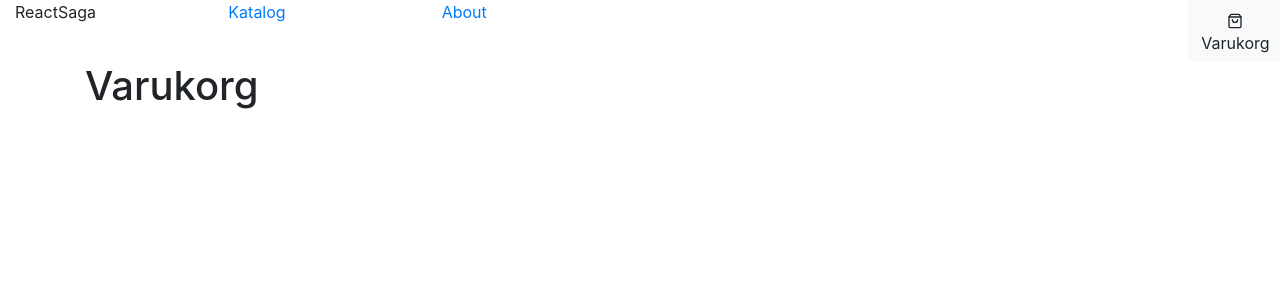
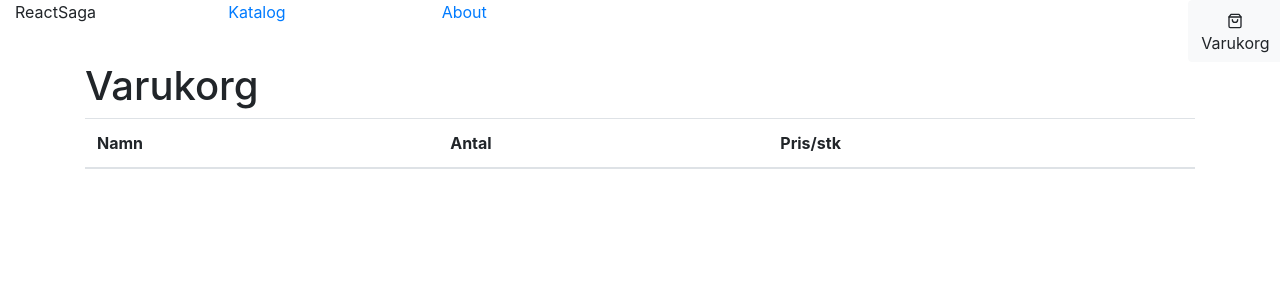
Before and after one commit to DaliusPamparas/reactsaga, a React (Create React App) app: page /varukorg in a window 1280 px wide. Shown: the top 300 px of the page. Built offline with nearby package versions, Linux system fonts and the light colour scheme.

Commit message:
cart view

```diff
--- a/package.json
+++ b/package.json
@@ -7,6 +7,7 @@
     "react": "^16.3",
     "react-bootstrap": "^1.0.0-beta.9",
     "react-dom": "^16.3",
+    "react-feather": "^2.0.3",
     "react-icons": "^3.7.0",
     "react-redux": "^7.1.0",
     "react-router-dom": "^5.0.1",
--- a/src/components/Katalog.js
+++ b/src/components/Katalog.js
@@ -1,33 +1,12 @@
 import React, { Component } from 'react'
 
 
-import { Container, Row, Col, Card} from 'react-bootstrap'
+import { Container, Row, Col} from 'react-bootstrap'
 import Katalogview from './Katalogview'
 
  class Katalog extends Component {
 
-  showProductsList(){
-    return this.props.products.map ((product) =>{
-      return (
-        <Col  sm="3" key={product.id} >
-        <Card >
-          <Card.Img variant="top" src={product.img} />
-          <Card.Body>
-            <Card.Text>
-              {product.name}
-            </Card.Text>
-            <Card.Text>
-            {product.price} kr.
-            </Card.Text>
 
-          </Card.Body>
-        </Card>
-
-
-        </Col>
-      )
-    })
-  }
 
   render() {
     return (
@@ -53,12 +32,6 @@ import Katalogview from './Katalogview'
 }
 
 
-//function matchDispatchToProps (dispatch){
- //   return bindActionCreators({showMotorInfo: showMotorInfo,
 
 
-
-//    }, dispatch)
-//}
-
 export default Katalog
--- a/src/components/Varukorg.js
+++ b/src/components/Varukorg.js
@@ -1,5 +1,6 @@
 import React, {Component} from "react";
 import { Container, Row, Col } from 'react-bootstrap'
+import VarukorgView from './Varukorgview'
 
 export default class Varukorg extends Component {
   render() {
@@ -10,12 +11,16 @@ export default class Varukorg extends Component {
 
           <Col>
           <h1>
-            Varukorg
+           Varukorg
           </h1>
           </Col>
 
         </Row>
-
+        <Row>
+          <Col>
+          <VarukorgView/>
+          </Col>
+        </Row>
       </Container>
       </div>
     );
--- /dev/null
+++ b/src/components/Varukorgview.js
@@ -0,0 +1,92 @@
+
+import React, { Component } from 'react'
+//import{bindActionCreators} from 'redux'
+import {connect} from 'react-redux'
+import { Row, Col, Table} from 'react-bootstrap'
+//import { addToCart } from '../actions/index'
+import { Trash } from 'react-feather'
+
+
+class Varukorgview extends Component {
+
+  render() {
+    let cartproductsList = this.props.cartProducts.map(product=>{
+        return(
+
+
+
+              <tbody key={product.id}>
+
+                <tr >
+
+                  <td>{product.name}  </td>
+                  <td> <Trash/> Remove</td>
+                  <td>{product.price} kr.</td>
+
+                </tr>
+              </tbody>
+
+
+
+        )
+      })
+    /* let cartproductsList = this.props.cartProducts.map(product=>{
+      return(
+        <Col  sm="3" key={product.id} >
+        <Card onClick={() => this.props.addToCart (product)}>
+          <Card.Img variant="top" src={product.img} />
+          <Card.Body>
+            <Card.Text>
+              {product.name}
+            </Card.Text>
+            <Card.Text>
+            {product.price} kr.
+            </Card.Text>
+
+          </Card.Body>
+        </Card>
+
+
+        </Col>
+      )
+    }) */
+
+
+
+
+    return (
+      <Row>
+              <Col>
+              <Table responsive>
+              <thead>
+                <tr>
+
+                  <th>Namn</th>
+                  <th>Antal</th>
+                  <th>Pris/stk</th>
+
+                </tr>
+              </thead>
+              {cartproductsList}
+              </Table>
+         </Col>
+            </Row>
+    )
+  }
+}
+function mapStateToProps (state){
+  return {
+    cartProducts: state.cart.products
+
+  };
+}
+
+/* function matchDispatchToProps (dispatch){
+ return bindActionCreators({addToCart: addToCart,
+
+
+
+   }, dispatch)
+} */
+
+export default connect(mapStateToProps)(Varukorgview);
--- a/src/reducers/initReducer.js
+++ b/src/reducers/initReducer.js
@@ -44,9 +44,7 @@ const initState = {
             price: 30,
             img: "https://cdn.shopify.com/s/files/1/0628/2445/products/4258_BT_large.jpg?v=1536090556"
         }
-    ],
-    addedItems: [],
-    total: 0
+    ]
 }
 const initReducer= (state = initState,action)=>{
 
```
Also changed, not shown: 1 other file (tests, documents, lock files or other folders).
